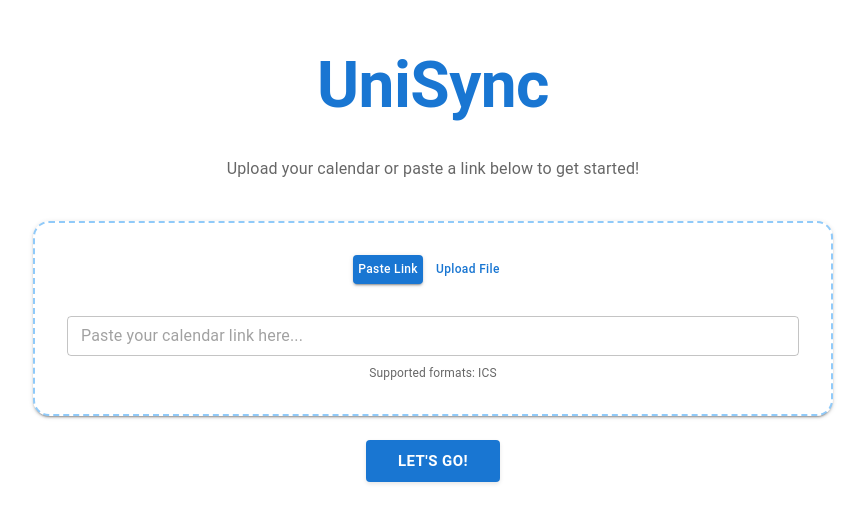
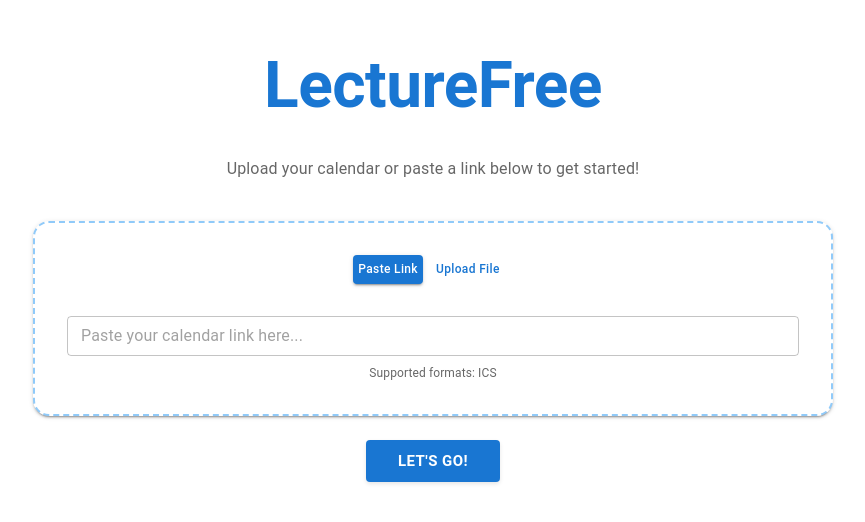
Before and after one commit to yunz-dev/UEC, a React (Create React App) app in the folder frontend/: page / in a window 1280 px wide. Shown: the top 522 px of the page, without its empty margins (223-1088 px from the left). Built offline with nearby package versions, Linux system fonts and the light colour scheme.

Commit message:
Update HomePage.js

```diff
--- a/frontend/src/pages/HomePage.js
+++ b/frontend/src/pages/HomePage.js
@@ -196,7 +196,7 @@ function Home() {
             mb: 4,
           }}
         >
-          UniSync
+          LectureFree
         </Typography>
 
         <Typography
```
